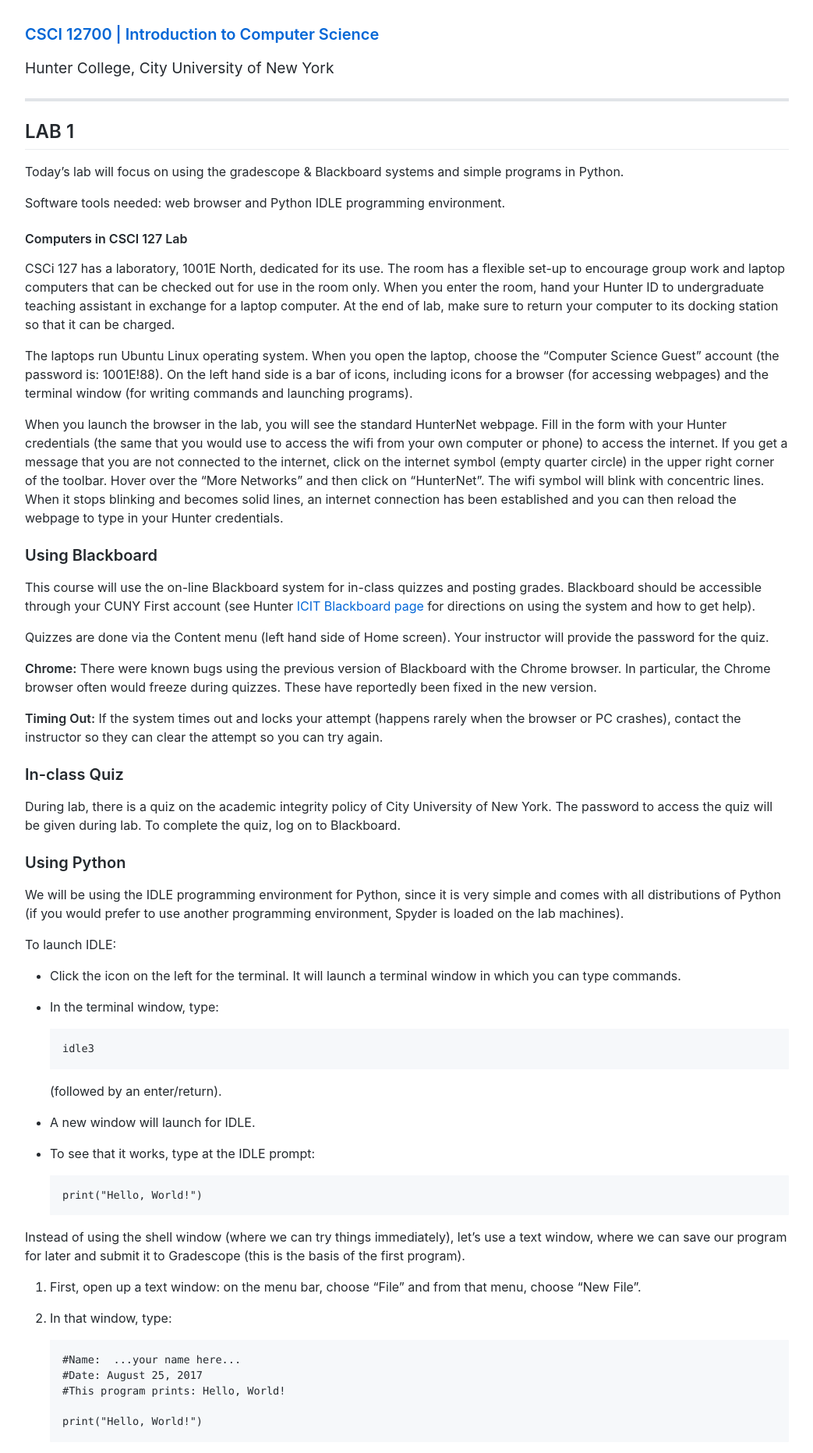
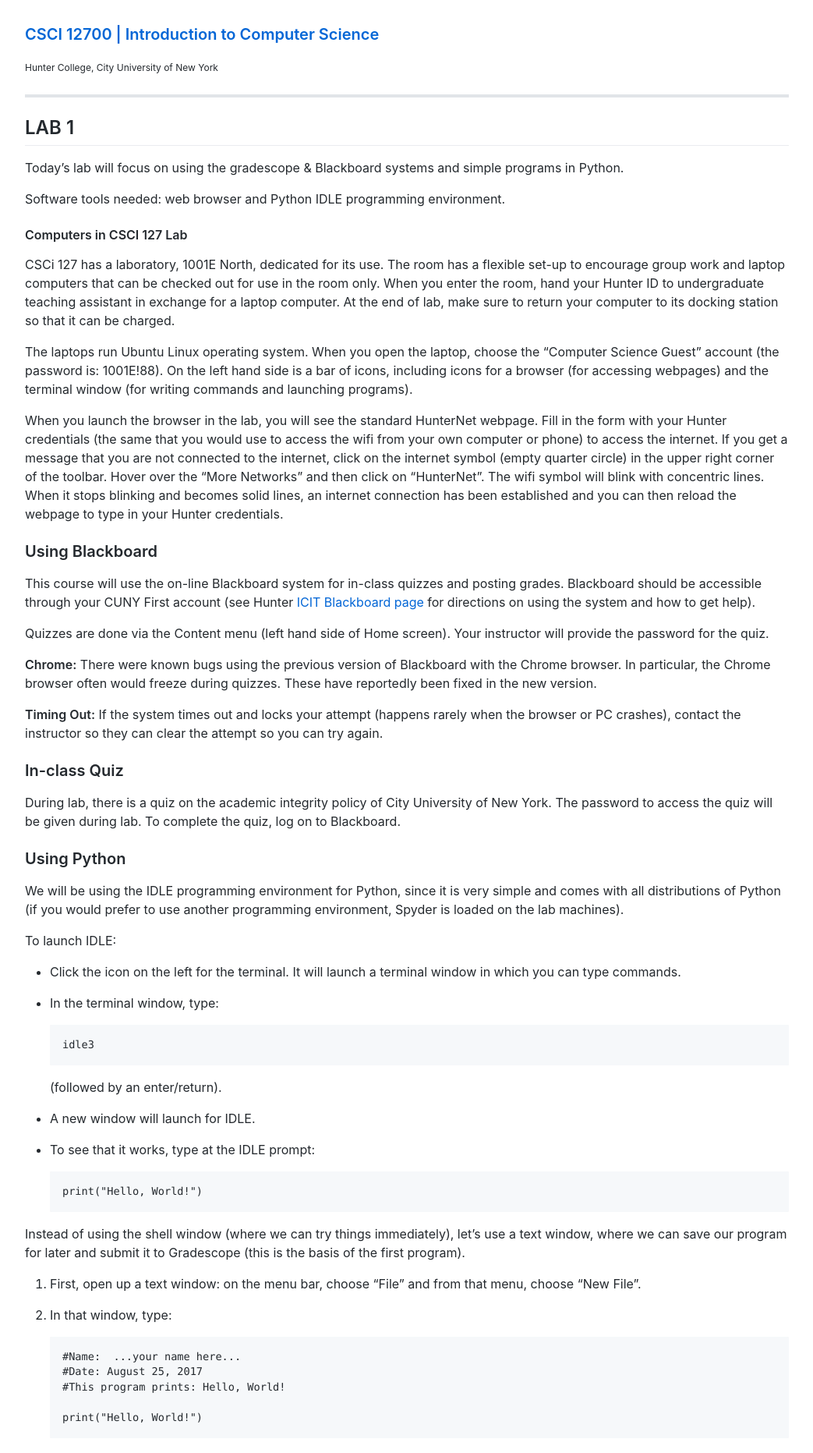
Before and after one commit to maryash/maryash.github.io, a Jekyll site: the page built from files/lab1.md, in a window 1280 px wide. Shown: the top 1863 px of the page at 78% size, without its empty margins (118-1161 px from the left). Built offline with Jekyll 4.4.1, drawn with Linux system fonts in a browser that asks for light colours; comment, search, counter and statistics services are not loaded.

Commit message:
Update lab1.md

```diff
--- a/files/lab1.md
+++ b/files/lab1.md
@@ -3,7 +3,7 @@ layout: myDefault
 title: LAB 1
 ---
 ### [CSCI 12700 | Introduction to Computer Science](../main.html)
-<span style="font-size:larger;">Hunter College, City University of New York</span>
+<span style="font-size:12px;">Hunter College, City University of New York</span>
 
 ---
 
```
